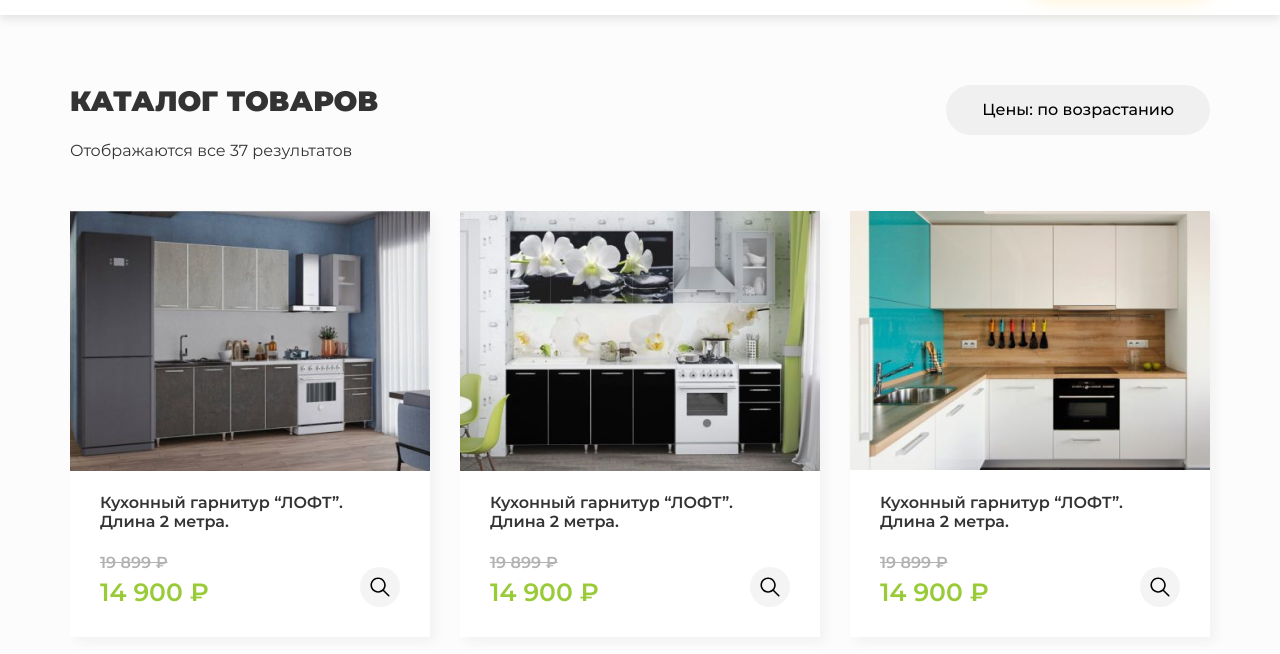
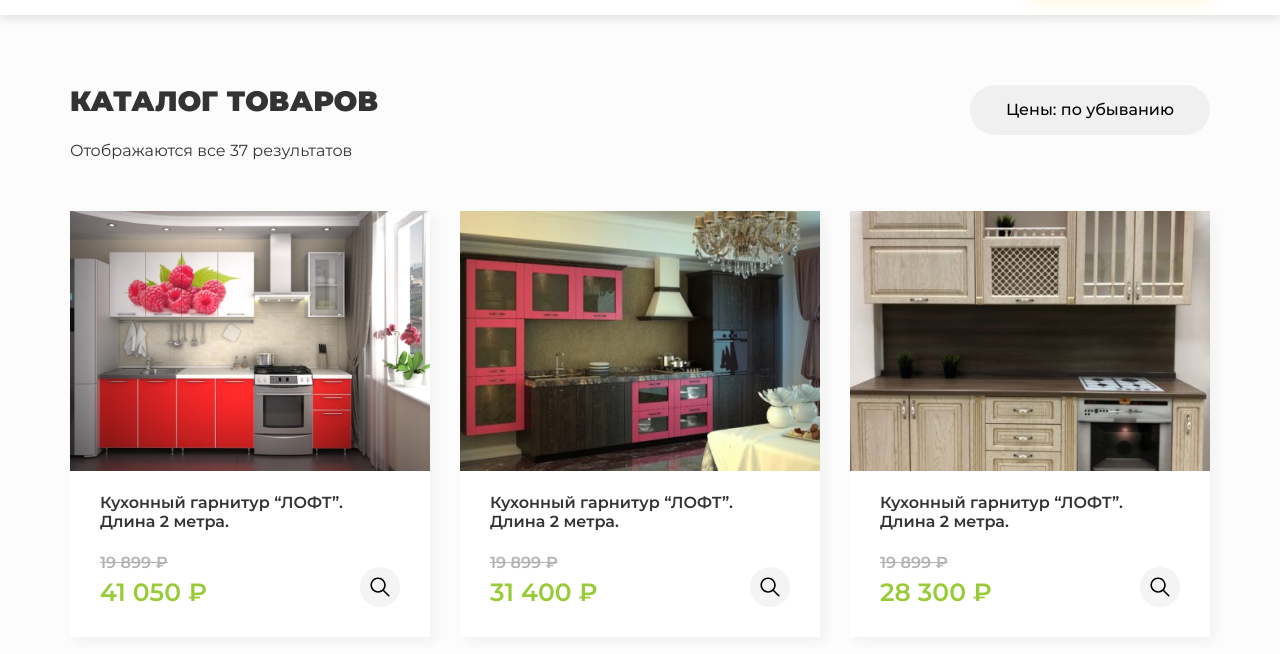
Before and after one commit to ndserg/kitchen-mix, a website: page source/catalog-page.html in a window 1280 px wide. Both pictures are taken after a click on the button "Цены: по возрастанию". Shown: the part 89-743 px from the top of the page. Drawn offline with nearby package versions, Linux system fonts and the light colour scheme; files that its build step writes are made by us from their sources.

Commit message:
Реализует сортировку по цене в каталоге

```diff
--- a/source/catalog-page.html
+++ b/source/catalog-page.html
@@ -88,7 +88,7 @@
       <p class="page-catalog__showed-goods-number">Отображаются все 37 результатов</p>
 
       <button class="page-catalog__sort-button page-catalog__sort-button--asc" type="button" data-sort="asc">
-        Цены: по возрастанию
+        <span>Цены: по возрастанию</span>
         <svg class="page-catalog__sort-icon" width="10" height="10">
           <use xlink:href="img/icons/sprite.svg#arrow-down"></use>
         </svg>
@@ -97,7 +97,7 @@
 
     <div class="page-catalog__goods container">
       <ul class="page-catalog__list">
-        <li class="page-catalog__item">
+        <li class="page-catalog__item" data-price="14900">
           <article class="product-card">
             <div class="product-card__content">
               <h3 class="product-card__title">Кухонный гарнитур “ЛОФТ”. Длина 2 метра.</h3>
@@ -113,14 +113,14 @@
           </article>
         </li>
 
-        <li class="page-catalog__item">
+        <li class="page-catalog__item" data-price="25700">
           <article class="product-card">
             <div class="product-card__content">
               <h3 class="product-card__title">Кухонный гарнитур “ЛОФТ”. Длина 2 метра.</h3>
 
               <p class="product-card__price">
                 <span class="product-card__price-old">19 899 ₽</span>
-                14 900 ₽
+                25 700 ₽
               </p>
               <a class="product-card__button-info" href="product.html">Подробнее</a>
             </div>
@@ -129,14 +129,14 @@
           </article>
         </li>
 
-        <li class="page-catalog__item">
+        <li class="page-catalog__item" data-price="10200">
           <article class="product-card">
             <div class="product-card__content">
               <h3 class="product-card__title">Кухонный гарнитур “ЛОФТ”. Длина 2 метра.</h3>
 
               <p class="product-card__price">
                 <span class="product-card__price-old">19 899 ₽</span>
-                14 900 ₽
+                10 200 ₽
               </p>
               <a class="product-card__button-info" href="product.html">Подробнее</a>
             </div>
@@ -145,14 +145,14 @@
           </article>
         </li>
 
-        <li class="page-catalog__item">
+        <li class="page-catalog__item" data-price="31400">
           <article class="product-card">
             <div class="product-card__content">
               <h3 class="product-card__title">Кухонный гарнитур “ЛОФТ”. Длина 2 метра.</h3>
 
               <p class="product-card__price">
                 <span class="product-card__price-old">19 899 ₽</span>
-                14 900 ₽
+                31 400 ₽
               </p>
               <a class="product-card__button-info" href="product.html">Подробнее</a>
             </div>
@@ -161,14 +161,14 @@
           </article>
         </li>
 
-        <li class="page-catalog__item">
+        <li class="page-catalog__item" data-price="28300">
           <article class="product-card">
             <div class="product-card__content">
               <h3 class="product-card__title">Кухонный гарнитур “ЛОФТ”. Длина 2 метра.</h3>
 
               <p class="product-card__price">
                 <span class="product-card__price-old">19 899 ₽</span>
-                14 900 ₽
+                28 300 ₽
               </p>
               <a class="product-card__button-info" href="product.html">Подробнее</a>
             </div>
@@ -177,14 +177,14 @@
           </article>
         </li>
 
-        <li class="page-catalog__item">
+        <li class="page-catalog__item" data-price="41050">
           <article class="product-card">
             <div class="product-card__content">
               <h3 class="product-card__title">Кухонный гарнитур “ЛОФТ”. Длина 2 метра.</h3>
 
               <p class="product-card__price">
                 <span class="product-card__price-old">19 899 ₽</span>
-                14 900 ₽
+                41 050 ₽
               </p>
               <a class="product-card__button-info" href="product.html">Подробнее</a>
             </div>
--- /dev/null
+++ b/source/js/catalog-sort.js
@@ -0,0 +1,73 @@
+'use strict';
+let catalogContainer = null;
+
+const sortButton = {
+  container: null,
+  textContainer: null,
+  asc: {
+    buttonText: "Цены: по возрастанию",
+    buttonClass: "page-catalog__sort-button--asc"
+  },
+  desc: {
+    buttonText: "Цены: по убыванию",
+    buttonClass: "page-catalog__sort-button--desc"
+  }
+};
+
+const sortTypes = {
+  asc: "asc",
+  desc: "desc"
+};
+
+const sortElements = (sortType) => {
+  const products = catalogContainer.querySelectorAll(".page-catalog__item");
+  const sortedProducts = Array.from(products).sort((a, b) => sortType === sortTypes.asc ? a.dataset.price - b.dataset.price : b.dataset.price - a.dataset.price);
+  const fragment = document.createDocumentFragment();
+
+  sortedProducts.forEach(item => fragment.appendChild(item.cloneNode(true)));
+  catalogContainer.innerHTML = "";
+  catalogContainer.append(fragment);
+};
+
+const setSortType = (sortType) => {
+  const newSortType = sortType === sortTypes.asc ? sortTypes.desc : sortTypes.asc;
+
+  sortElements(newSortType);
+
+  sortButton.container.dataset.sort = newSortType;
+
+  if (sortButton.container.classList.contains(sortButton[sortType].buttonClass)) {
+    sortButton.container.classList.remove(sortButton[sortType].buttonClass);
+  }
+  sortButton.textContainer.textContent = sortButton[newSortType].buttonText;
+  sortButton.container.classList.add(sortButton[newSortType].buttonClass);
+};
+
+const sortButtonClickHandler = (evt) => {
+  evt.preventDefault();
+
+  const currentSortType = evt.target.tagName === "BUTTON" ? evt.target.dataset.sort : evt.target.closest("BUTTON").dataset.sort;
+
+  setSortType(currentSortType);
+};
+
+const initFilter = () => {
+  catalogContainer = document.querySelector(".page-catalog__list");
+
+  if (catalogContainer) {
+    sortButton.container = document.querySelector(".page-catalog__sort-button");
+    sortButton.textContainer = sortButton.container.querySelector("span");
+
+    sortElements(sortTypes.asc);
+
+    sortButton.container.classList.contains(sortButton.asc.buttonClass) ? "" : sortButton.container.classList.add(sortButton.asc.buttonClass);
+    sortButton.container.dataset.sort = sortTypes.asc;
+    sortButton.textContainer.textContent = sortButton.asc.buttonText;
+
+    sortButton.container.addEventListener("click", sortButtonClickHandler);
+  }
+}
+
+window.addEventListener("DOMContentLoaded", () => {
+  initFilter();
+});
```
